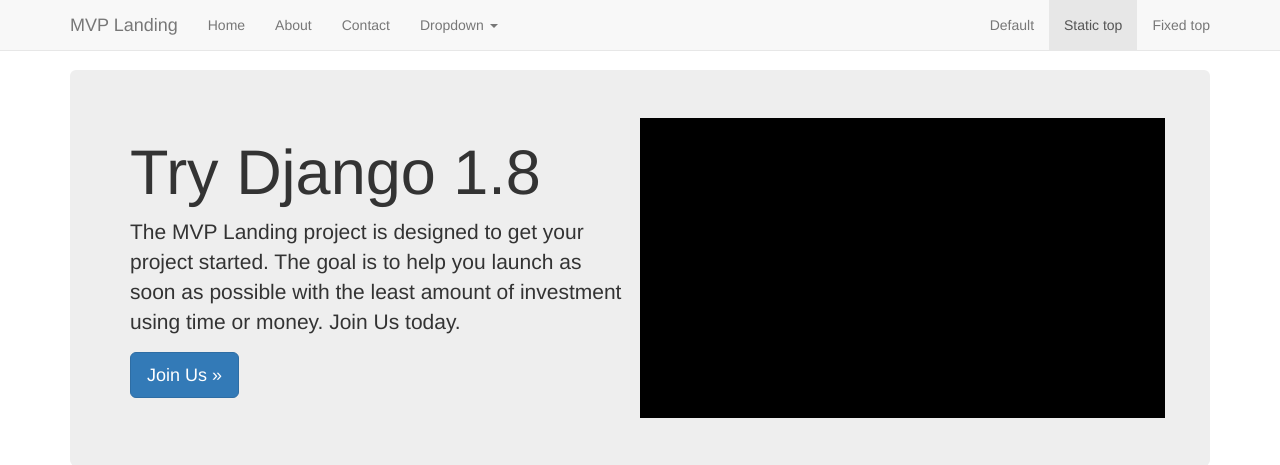
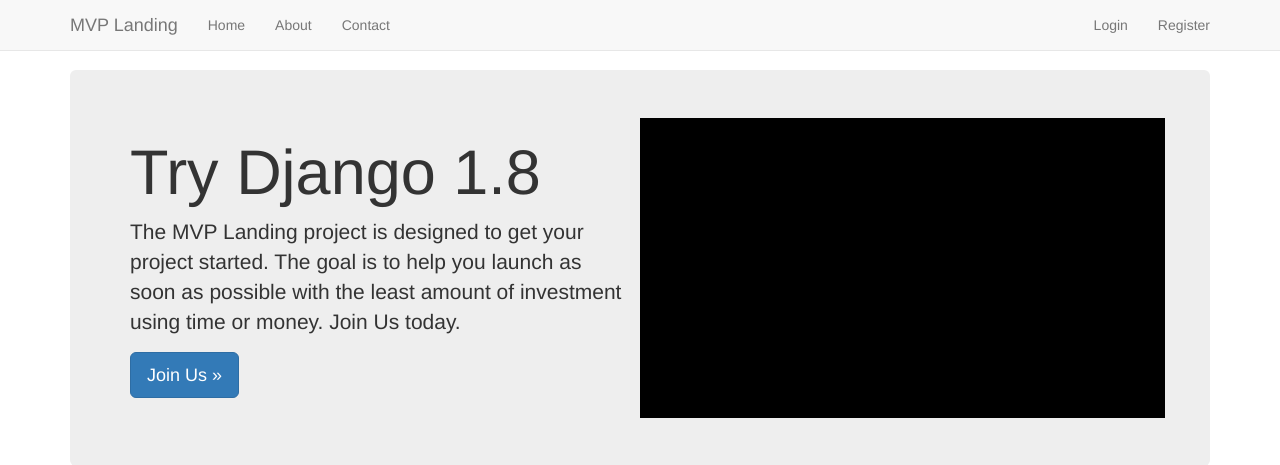
Before and after one commit to darknawg63/trydjango18, a Django app: page / in a window 1280 px wide. Shown: the top 465 px of the page. Run offline with Django 3.2, Linux system fonts and the light colour scheme; parts of the project's set-up code (start-up, migrations or seed data) failed here and were passed over; some libraries are stand-ins or nearby versions.

Commit message:
Try Django 1.8 Tutorial - 29 of 42 - Authentication Links in the Navbar

```diff
--- a/templates/navbar.html
+++ b/templates/navbar.html
@@ -14,7 +14,7 @@
         <li><a href="{% url 'home' %}">Home</a></li>
         <li><a href="{% url 'about' %}">About</a></li>
         <li><a href="{% url 'contact' %}">Contact</a></li>
-        <li class="dropdown">
+        <!-- <li class="dropdown">
           <a href="#" class="dropdown-toggle" data-toggle="dropdown" role="button" aria-haspopup="true" aria-expanded="false">Dropdown <span class="caret"></span></a>
           <ul class="dropdown-menu">
             <li><a href="#">Action</a></li>
@@ -25,12 +25,15 @@
             <li><a href="#">Separated link</a></li>
             <li><a href="#">One more separated link</a></li>
           </ul>
-        </li>
+        </li> -->
       </ul>
       <ul class="nav navbar-nav navbar-right">
-        <li><a href="../navbar/">Default</a></li>
-        <li class="active"><a href="./">Static top <span class="sr-only">(current)</span></a></li>
-        <li><a href="../navbar-fixed-top/">Fixed top</a></li>
+        {% if request.user.is_authenticated %}
+        <li><a href="{% url 'auth_logout' %}">Logout</a></li>
+        {% else %}
+        <li><a href="{% url 'auth_login' %}">Login</a></li>
+        <li><a href="{% url 'registration_register' %}">Register</a></li>
+        {% endif %}
       </ul>
     </div><!--/.nav-collapse -->
   </div>
```
Also changed, not shown: db.sqlite3.
